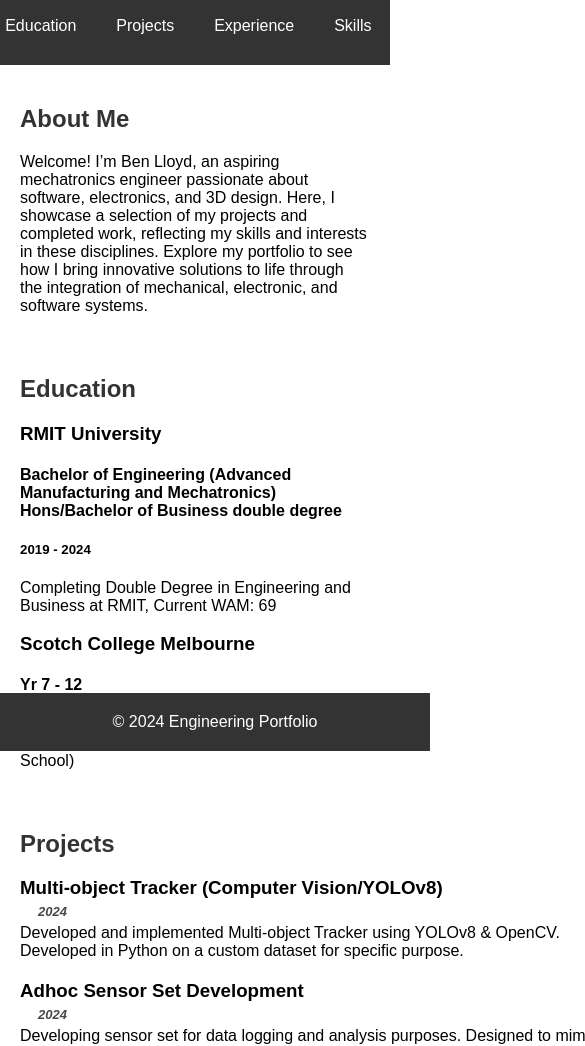
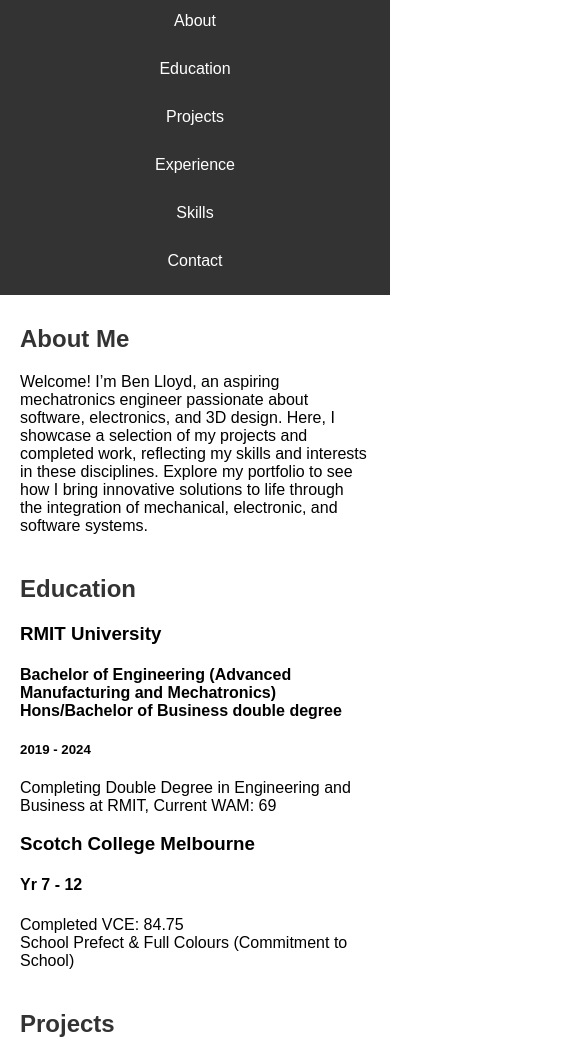
Before and after one commit to BL3600/EngPortfolio, a plain HTML site: page index.html in a window 390 px wide. Shown: the part 93-1139 px from the top of the page, 585 px wide, since content can reach past the window. Drawn offline with Linux system fonts and the light colour scheme.

Commit message:
Update index.html

```diff
--- a/index.html
+++ b/index.html
@@ -22,6 +22,7 @@
 
         nav {
             display: flex;
+            flex-wrap: wrap;
             justify-content: center;
             margin-top: 20px;
         }
@@ -29,7 +30,7 @@
         nav a {
             color: #fff;
             text-decoration: none;
-            margin: 0 10px;
+            margin: 5px;
             padding: 10px;
             border-radius: 5px;
             transition: background-color 0.3s;
@@ -50,6 +51,7 @@
         h3 {
             margin: 0;
         }
+
         p {
             margin: auto;
         }
@@ -57,6 +59,7 @@
         .container {
             max-width: 900px;
             margin: 0 auto;
+            padding: 0 20px;
         }
 
         .skills-list {
@@ -74,7 +77,6 @@
 
         .project-item {
             margin-bottom: 20px;
-            width: 750px;
         }
 
         .project-title,
@@ -83,13 +85,12 @@
             padding: 0;
         }
 
-        .project-date{
+        .project-date {
             font-style: italic;
             font-size: 13px;
             color: rgba(54, 52, 52, 0.904);
             margin: 0;
             padding: 5px;
-
         }
 
         .project-title {
@@ -110,9 +111,37 @@
             color: #fff;
             padding: 20px;
             text-align: center;
-            position: fixed;
+            position: relative;
+            width: 100%;
             bottom: 0;
-            width: 100%;
+        }
+
+        @media (max-width: 768px) {
+            .project-item {
+                width: 100%;
+            }
+        }
+
+        @media (max-width: 480px) {
+            nav {
+                flex-direction: column;
+            }
+
+            nav a {
+                margin: 5px 0;
+            }
+
+            header, footer {
+                padding: 10px;
+            }
+
+            .container {
+                padding: 0 10px;
+            }
+
+            section {
+                padding: 10px;
+            }
         }
     </style>
 </head>
@@ -244,8 +273,6 @@
                 &emsp;&emsp;-&emsp;CAD design and construction of multiple small car parts<br>
                 &emsp;&emsp;-&emsp;Attained knowledge in guidelines surrounding FSAE<br>
             </p>
-
-
             <br>
         </div>
     </section>
```
